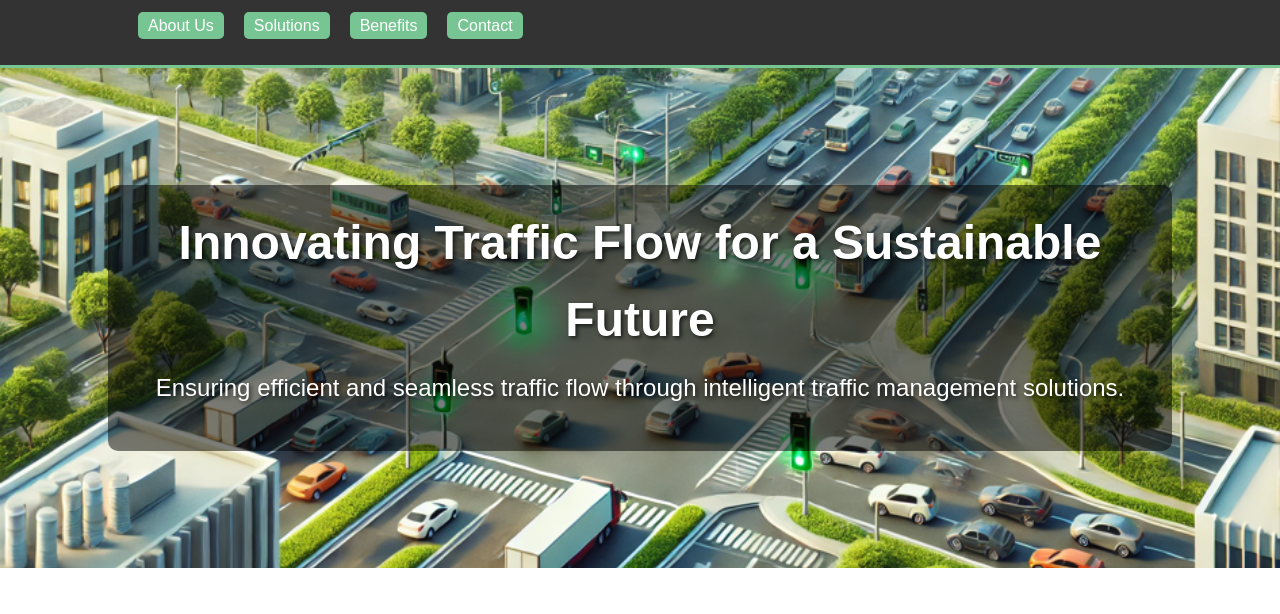
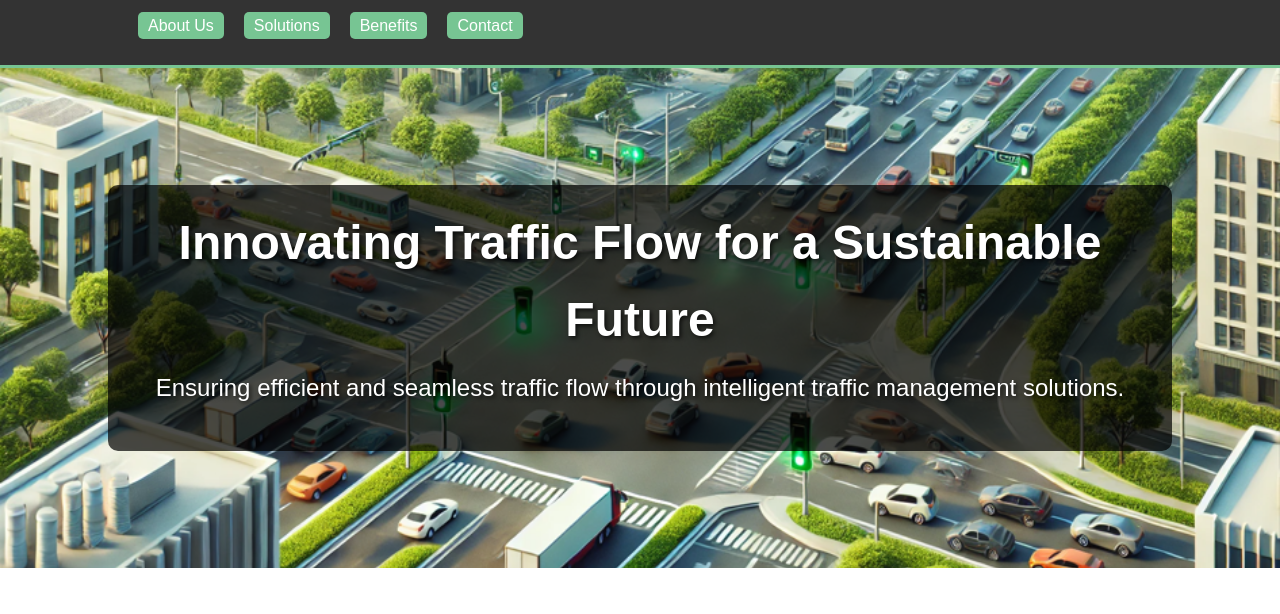
Before and after one commit to TalyazElad/Greenlight_tech, a plain HTML site: page index.html in a window 1280 px wide. Shown: the part 186-800 px from the top of the page. Drawn offline with Linux system fonts and the light colour scheme.

Commit message:
Update styles.css

```diff
--- a/styles.css
+++ b/styles.css
@@ -77,7 +77,7 @@ header nav ul li a:hover {
 }
 
 .hero-content {
-    background: rgba(0, 0, 0, 0.5); /* Black background with opacity */
+    background: rgba(0, 0, 0, 0.7); /* Darker background with more opacity */
     padding: 20px;
     border-radius: 10px;
 }
```
